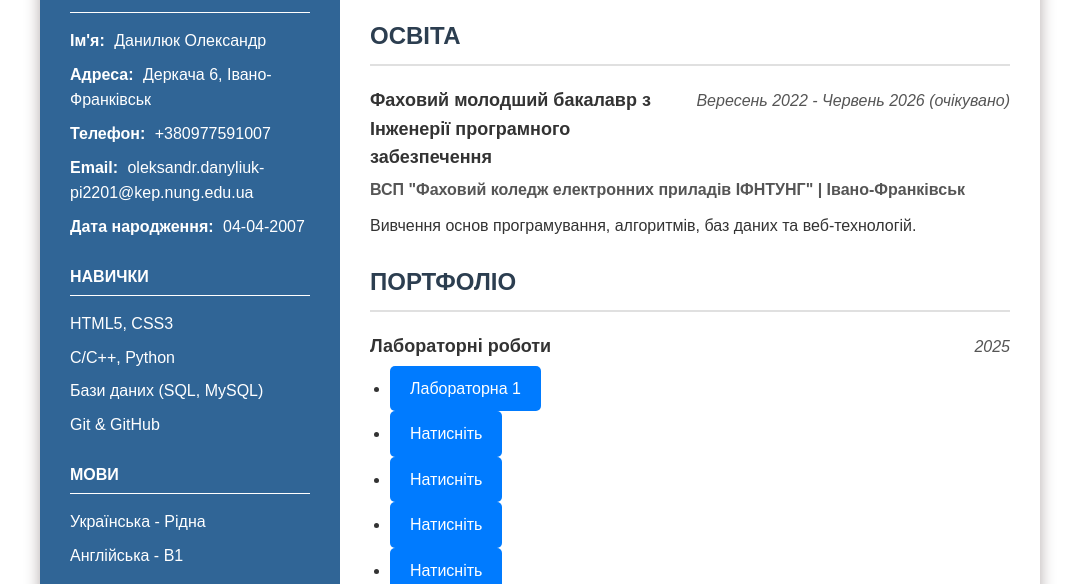
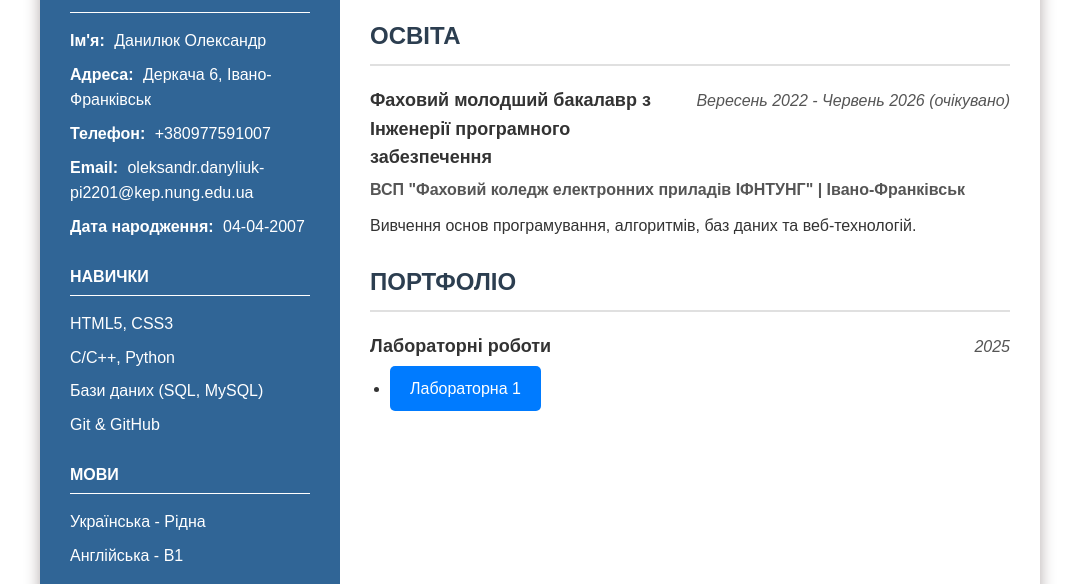
Before and after one commit to pacchetto/pacchetto.github.io, a plain HTML site: page lr2/index.html in a window 1280 px wide. Shown: the part 216-800 px from the top of the page, without its empty margins (100-1179 px from the left). Drawn offline with Linux system fonts and the light colour scheme.

Commit message:
index.html

```diff
--- a/lr2/index.html
+++ b/lr2/index.html
@@ -81,10 +81,6 @@
                     </div>
                         <ul>
                             <li><p><a href="pacchetto.github.io/lr1/index.html" class="btn">Лабораторна 1</a></p> </li>
-                            <li><p><a href="https://github.com/pacchetto/Labs" class="btn">Натисніть</a></p> </li>
-                            <li><p><a href="https://github.com/pacchetto/Labs" class="btn">Натисніть</a></p> </li>
-                            <li><p><a href="https://github.com/pacchetto/Labs" class="btn">Натисніть</a></p> </li>
-                            <li><p><a href="https://github.com/pacchetto/Labs" class="btn">Натисніть</a></p> </li>
                         </ul>
                 </div>
             </div>
```
